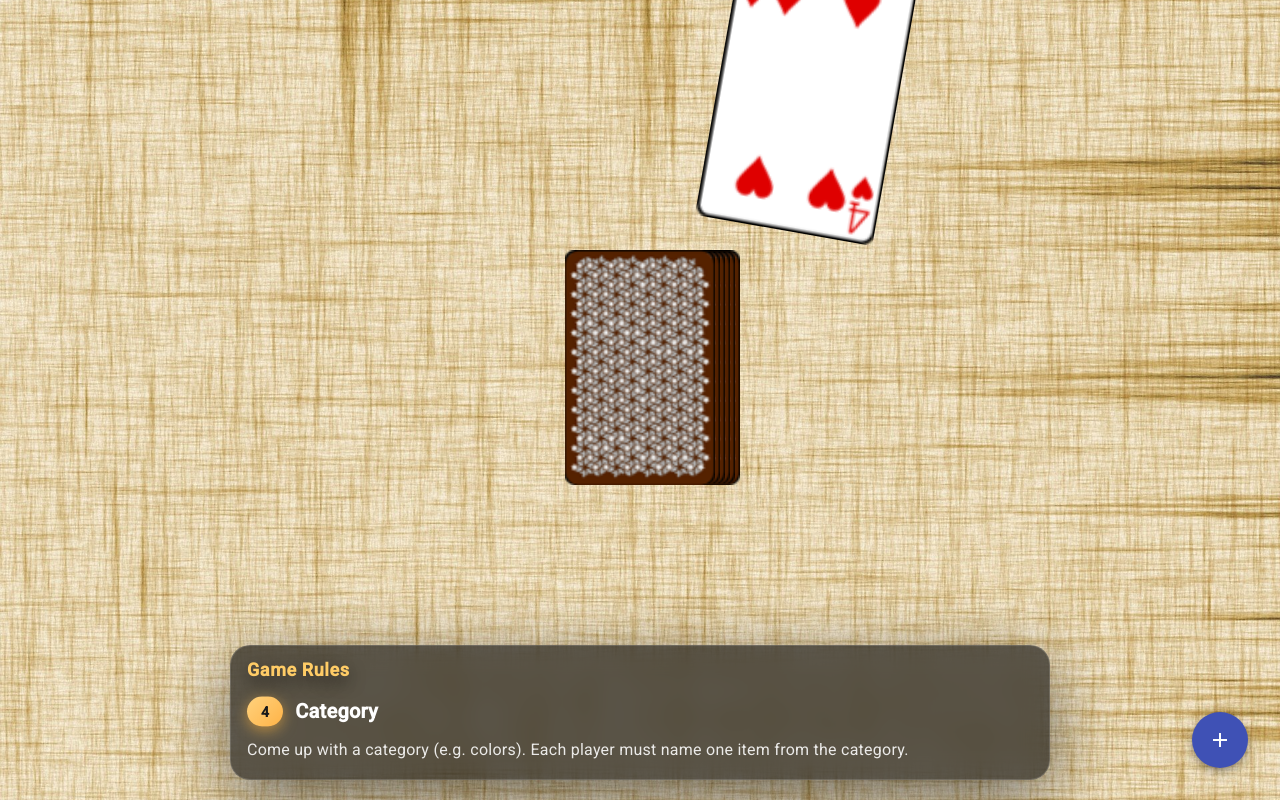
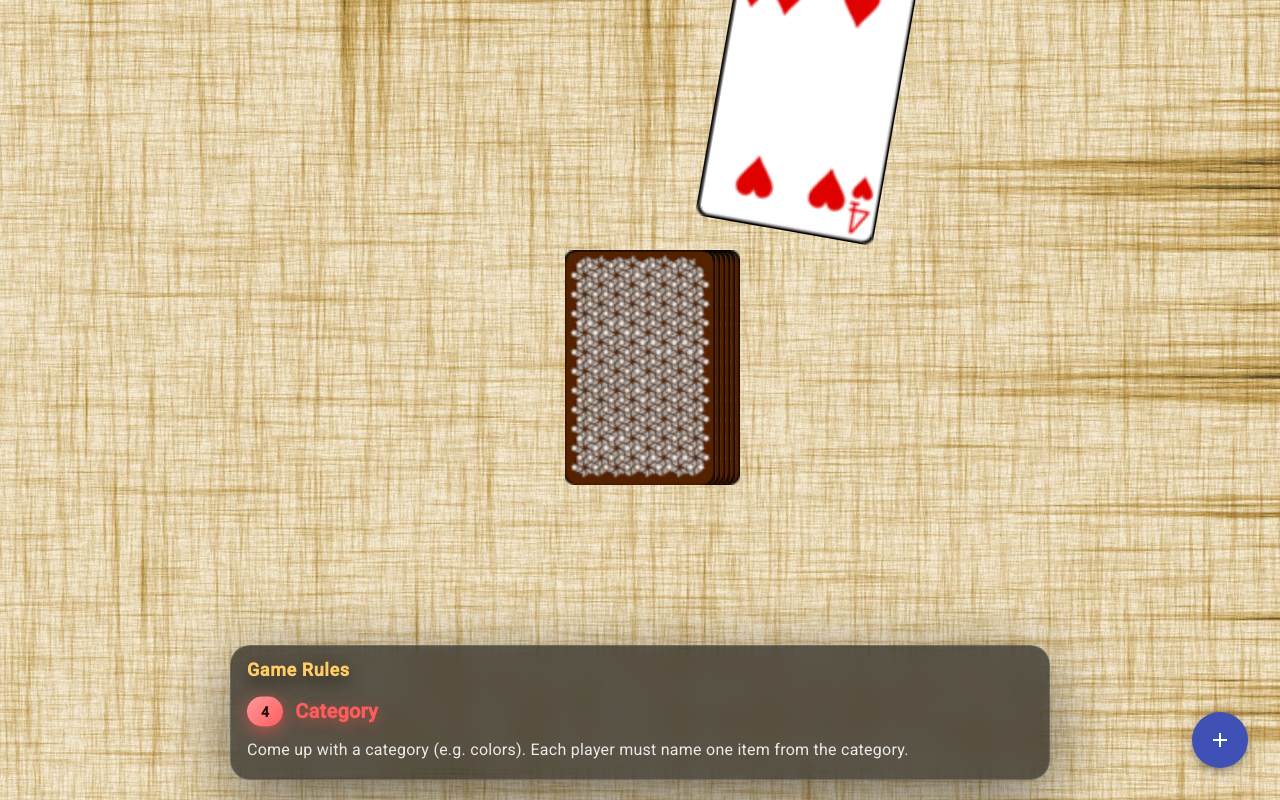
Before and after one commit to milosdimi/angular-ringoffire, an Angular app: page /game in a window 1280 px wide. Both pictures are taken after a click on the picture 640 px from the left and 367 px from the top of the page. Built offline with nearby package versions, Linux system fonts and the light colour scheme.

Commit message:
color added in rules box

```diff
--- a/src/app/game-info/game-info.component.html
+++ b/src/app/game-info/game-info.component.html
@@ -2,7 +2,7 @@
     <div class="header">
         <div class="title">Game Rules</div>
 
-        <!-- Optional: später close -->
+
         <!-- <button mat-icon-button aria-label="Close"><mat-icon>close</mat-icon></button> -->
     </div>
 
@@ -17,7 +17,7 @@
 
         <!-- Regel zur aktuellen Karte -->
         <ng-container *ngIf="currentAction">
-            <div class="rule">
+            <div class="rule" [class.red-card]="isRedCard">
                 <div class="rule-title">
                     <span class="chip">{{ currentAction.card }}</span>
                     <span class="rule-name">{{ currentAction.title }}</span>
--- a/src/app/game-info/game-info.component.scss
+++ b/src/app/game-info/game-info.component.scss
@@ -95,6 +95,20 @@
   color: #ffffff;
 }
 
+/* Red cards (hearts & diamonds) */
+.red-card {
+  .rule-name {
+    color: #ff5c5c;
+    text-shadow: 0 4px 14px rgba(255, 80, 80, 0.45);
+  }
+
+  .chip {
+    background: linear-gradient(135deg, #ff9a9a, #ff5c5c);
+    color: #2a0f0f;
+    box-shadow: 0 4px 16px rgba(255, 80, 80, 0.6);
+  }
+}
+
 .rule-desc {
   margin: 12px 0 0;
   font-size: 16px;
--- a/src/app/game-info/game-info.component.ts
+++ b/src/app/game-info/game-info.component.ts
@@ -18,7 +18,7 @@ interface CardAction {
 export class GameInfoComponent {
   @Input() card: string = '';
 
-   readonly cardAction: CardAction[] = [
+  readonly cardAction: CardAction[] = [
     {
       card: 'Ace',
       title: 'Waterfall',
@@ -99,4 +99,9 @@ export class GameInfoComponent {
 
     return String(n); // "2".."10"
   }
+
+  get isRedCard(): boolean {
+    if (!this.card) return false;
+    return this.card.includes('hearts') || this.card.includes('diamonds');
+  }
 }
```
